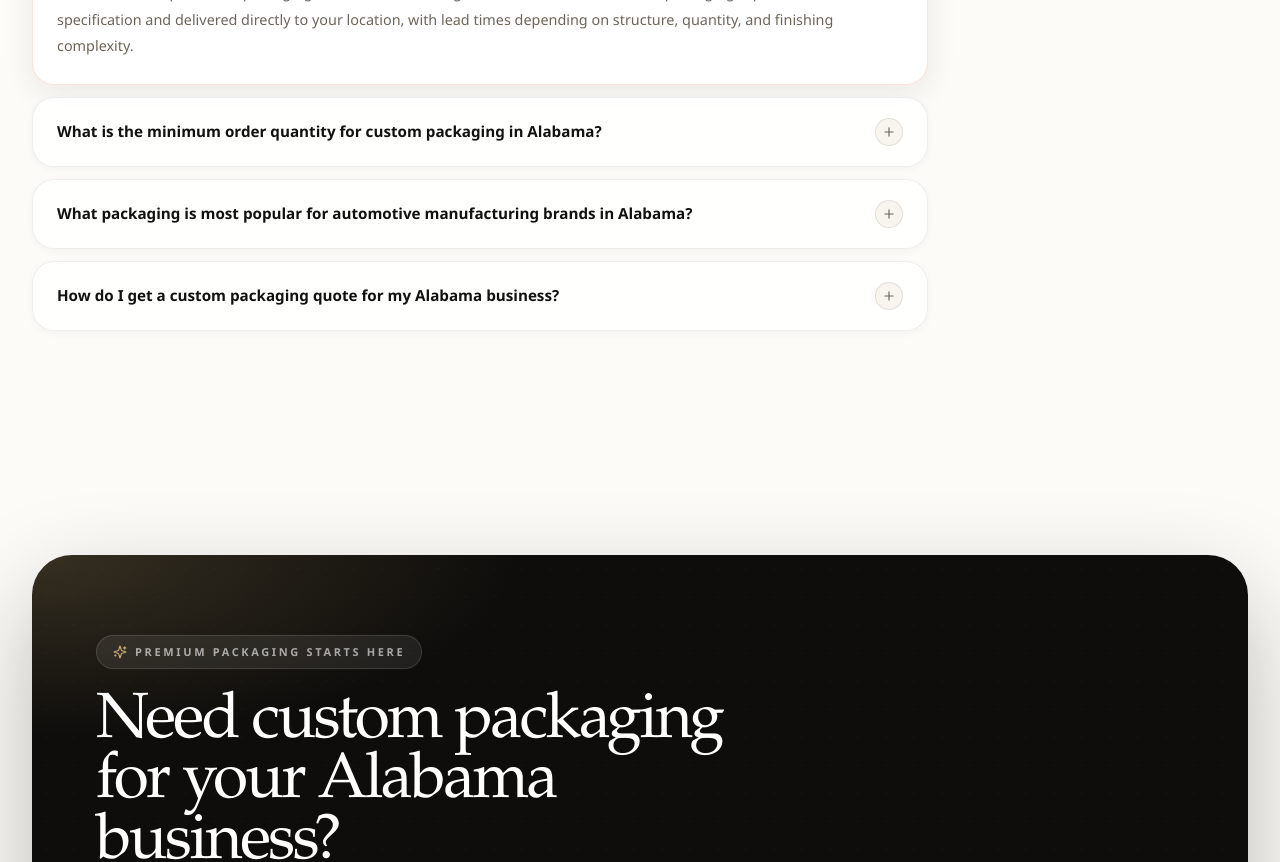
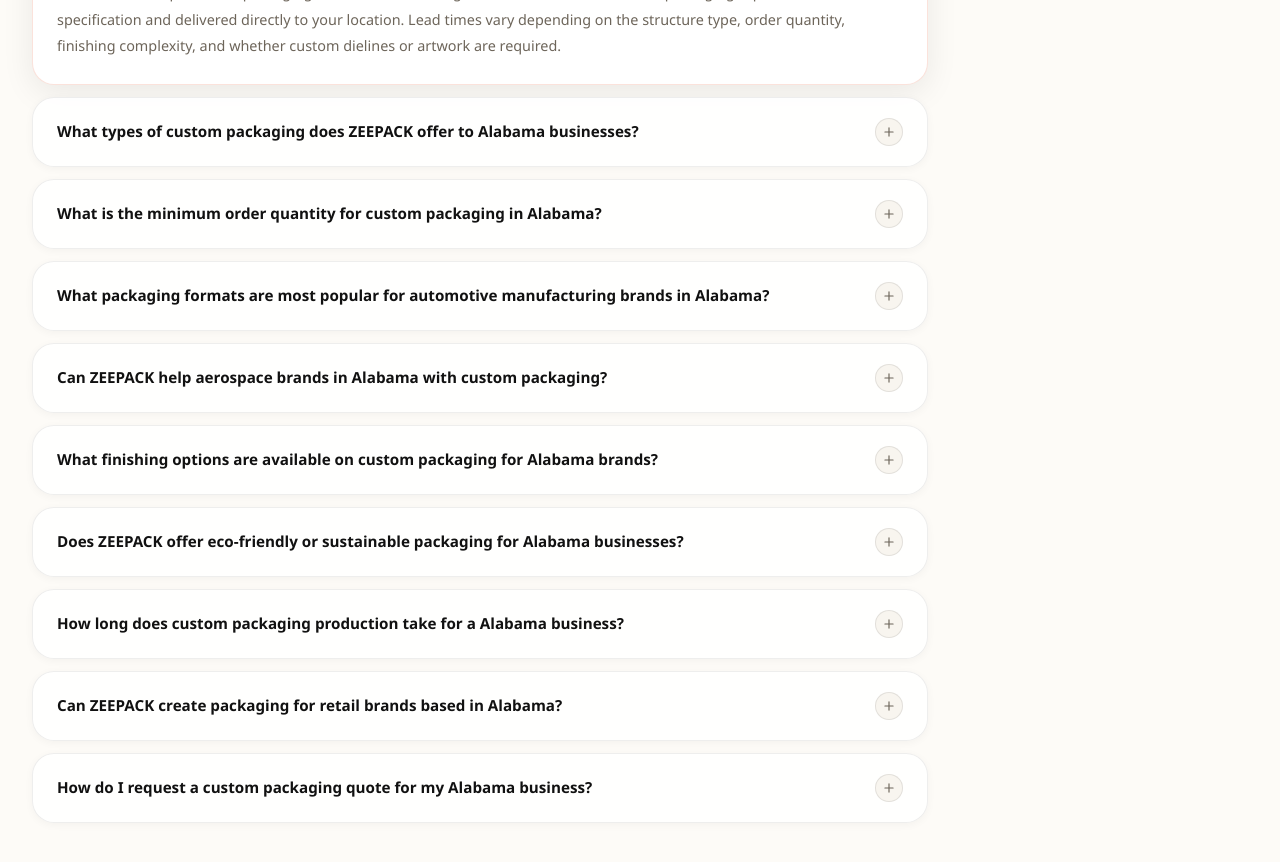
Before and after one commit to iamzeeshaikh/zeepack, a Next.js app: page /custom-boxes-alabama in a window 1280 px wide. Shown: the part 5740-6602 px from the top of the page. Built offline with nearby package versions, Linux system fonts and the light colour scheme.

Commit message:
Expand location page FAQs from 4 to 10 location-specific questions
Each FAQ uses the location name, state, industries, and product formats
to generate unique, contextual answers for every state and city page.

Co-Authored-By: Claude Sonnet 4.6 <noreply@anthropic.com>

```diff
--- a/src/app/[slug]/page.tsx
+++ b/src/app/[slug]/page.tsx
@@ -181,25 +181,55 @@ function generateFAQs(location: LocationData): Array<{ question: string; answer:
   const locName = location.type === "city"
     ? `${location.name}, ${location.stateAbbr}`
     : location.name;
+  const locShort = location.name;
   const firstProduct = productNames[location.products[0]] ?? "custom packaging";
+  const secondProduct = productNames[location.products[1]] ?? "mailer boxes";
+  const thirdProduct = productNames[location.products[2]] ?? "folding cartons";
   const firstIndustry = location.industries[0] ?? "local businesses";
+  const secondIndustry = location.industries[1] ?? "retail brands";
+  const thirdIndustry = location.industries[2] ?? "e-commerce brands";
+  const isState = location.type === "state";
 
   return [
     {
       question: `Does ZEEPACK ship custom packaging to ${locName}?`,
-      answer: `Yes. ZEEPACK ships custom packaging nationwide, including to businesses in ${locName}. All packaging is produced to specification and delivered directly to your location, with lead times depending on structure, quantity, and finishing complexity.`,
+      answer: `Yes. ZEEPACK ships custom packaging nationwide, including to businesses in ${locName}. All packaging is produced to specification and delivered directly to your location. Lead times vary depending on the structure type, order quantity, finishing complexity, and whether custom dielines or artwork are required.`,
+    },
+    {
+      question: `What types of custom packaging does ZEEPACK offer to ${locShort} businesses?`,
+      answer: `ZEEPACK offers a wide range of custom packaging formats for ${locShort} businesses — including rigid boxes, mailer boxes, folding cartons, gift boxes, display boxes, kraft boxes, corrugated boxes, candle packaging, cosmetic packaging, jewelry boxes, CBD packaging, supplement packaging, food boxes, tissue paper, paper bags, sleeves, inserts, and labels. The right format depends on your product type, distribution channel, and brand presentation goals.`,
     },
     {
       question: `What is the minimum order quantity for custom packaging in ${locName}?`,
-      answer: `Minimum order quantities vary by product type. Many premium formats — including rigid boxes and mailer boxes — are available in lower minimum quantities suitable for growing brands, launch runs, and boutique operations in ${locName}.`,
+      answer: `Minimum order quantities vary by product type and structure. Many premium formats — including rigid boxes, mailer boxes, and folding cartons — are available in lower minimum quantities suited for growing brands, launch kits, and boutique operations in ${locName}. Contact ZEEPACK with your project details to confirm quantities for a specific format.`,
     },
     {
-      question: `What packaging is most popular for ${firstIndustry.toLowerCase()} brands in ${location.name}?`,
-      answer: `${firstProduct} are commonly requested by ${firstIndustry.toLowerCase()} brands in the area. The right format depends on the product type, price point, retail versus e-commerce context, and the level of presentation the brand needs to communicate at first touch.`,
+      question: `What packaging formats are most popular for ${firstIndustry.toLowerCase()} brands in ${locShort}?`,
+      answer: `${firstProduct} are among the most requested formats by ${firstIndustry.toLowerCase()} brands in the area. The specific choice depends on the product's price point, distribution channel — retail, gifting, or direct-to-consumer — and the level of structural and finish quality the brand needs to communicate at the point of sale or delivery.`,
     },
     {
-      question: `How do I get a custom packaging quote for my ${location.name} business?`,
-      answer: `Request a quote through ZEEPACK's quote page or contact us directly. Share your product type, approximate dimensions, quantity, and any structure or finish preferences. A response typically comes within 24 hours for most standard project requests.`,
+      question: `Can ZEEPACK help ${secondIndustry.toLowerCase()} brands in ${locShort} with custom packaging?`,
+      answer: `Yes. ${secondProduct} and other premium formats are well-suited for ${secondIndustry.toLowerCase()} brands in ${locShort}. ZEEPACK works across structure selection, material routes, insert planning, and finishing direction to develop packaging that fits the product and the brand's intended presentation level.`,
+    },
+    {
+      question: `What finishing options are available on custom packaging for ${locShort} brands?`,
+      answer: `Finishing options available across most formats include foil stamping, embossing, debossing, soft-touch lamination, matte lamination, gloss lamination, and spot UV coating. The right finishing system depends on the product category, budget, and the visual identity of the brand. ZEEPACK can help ${locShort} brands choose finishes that suit both the aesthetic and the practical production constraints.`,
+    },
+    {
+      question: `Does ZEEPACK offer eco-friendly or sustainable packaging for ${locShort} businesses?`,
+      answer: `Yes. Recyclable boards, kraft stocks, FSC-certified materials, reduced-plastic directions, and more efficient structural approaches can all be explored for ${locShort} brands. Sustainable packaging options are available across most product categories without sacrificing the finish quality or brand presentation that premium packaging requires.`,
+    },
+    {
+      question: `How long does custom packaging production take for a ${locShort} business?`,
+      answer: `Production timelines depend on the packaging type, order quantity, finishing requirements, and whether custom structural dielines or new artwork files are involved. Most projects move into production within a few weeks after design approvals are complete. Rush timelines may be possible depending on format and quantity — share your deadline when requesting a quote.`,
+    },
+    {
+      question: `Can ZEEPACK create packaging for ${thirdIndustry.toLowerCase()} brands based in ${locShort}?`,
+      answer: `Yes. ${thirdProduct} and related formats are commonly developed for ${thirdIndustry.toLowerCase()} brands. ZEEPACK works with businesses across ${isState ? locShort : `${locShort} and the broader ${location.stateName} region`} to develop packaging that matches the product category, channel requirements, and the level of presentation the brand is targeting — whether for retail, e-commerce, gifting, or subscription fulfillment.`,
+    },
+    {
+      question: `How do I request a custom packaging quote for my ${locShort} business?`,
+      answer: `Use ZEEPACK's quote page or contact us directly with your project details — product type, approximate dimensions, target quantity, preferred materials, and any finish or structural preferences. Most standard project inquiries receive an initial response within 24 hours. For more complex structures or specialty formats, additional details may be needed before a full quote can be prepared.`,
     },
   ];
 }
```
